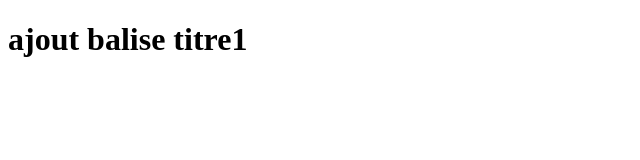
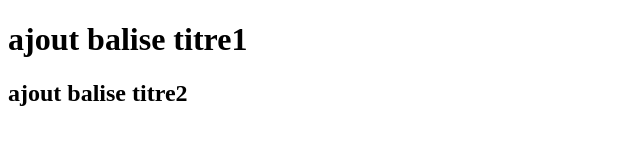
Before and after one commit to nordinemadoui/helloWorld, a plain HTML site: page index.html in a window 1280 px wide. Shown: the whole page, without its empty margins (0-640 px from the left). Drawn offline with Linux system fonts and the light colour scheme.

Commit message:
add <h2>

```diff
--- a/index.html
+++ b/index.html
@@ -7,7 +7,7 @@
 </head>
 <body>
   <h1>ajout balise titre1</h1>
-
+  <h2>ajout balise titre2</h2>
 
 </body>
 </html>
```
